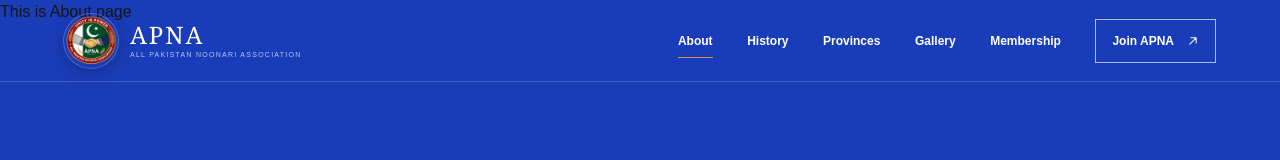
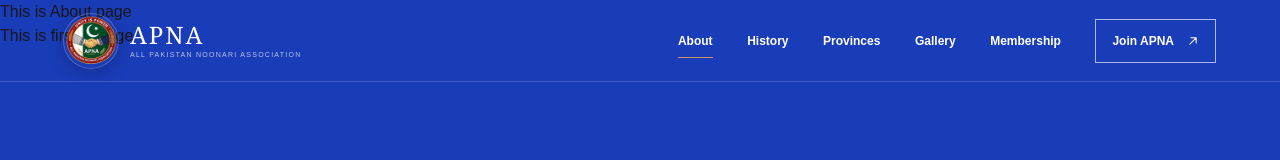
Before and after one commit to mumtaz-developer/apna-org, a Next.js app: page /about in a window 1280 px wide. Shown: the top 160 px of the page. Built offline with nearby package versions, Linux system fonts and the light colour scheme.

Commit message:
Update page.tsx

```diff
--- a/app/about/page.tsx
+++ b/app/about/page.tsx
@@ -3,6 +3,9 @@ const   AboutPage  = ()  =>  {
   return (
     <div className="bg-blue-800 h-screen">
       <h1>This is About page  </h1>
+       <h2>This is first change   </h2>
+
+
 
     </div>
   );
```
